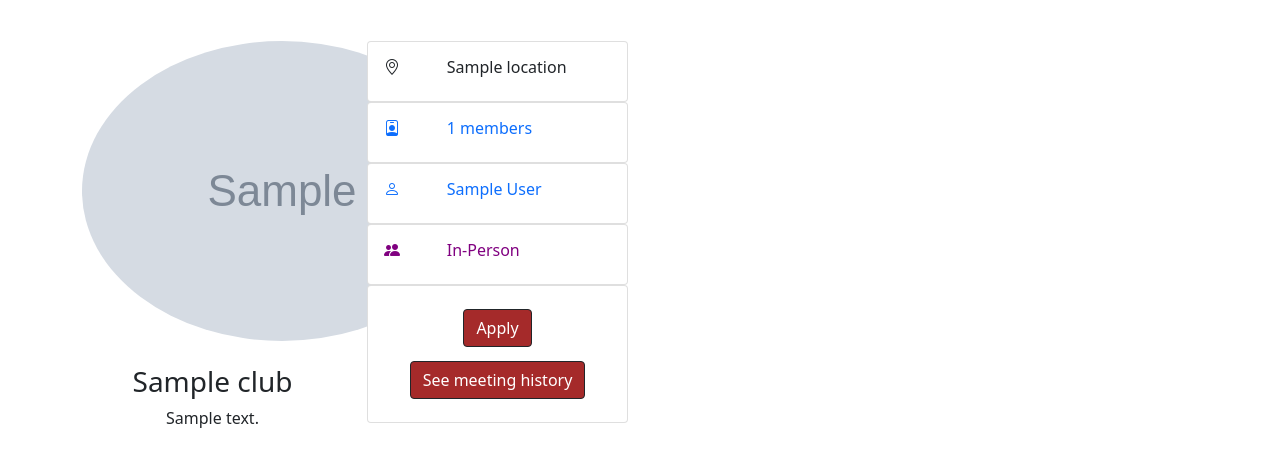
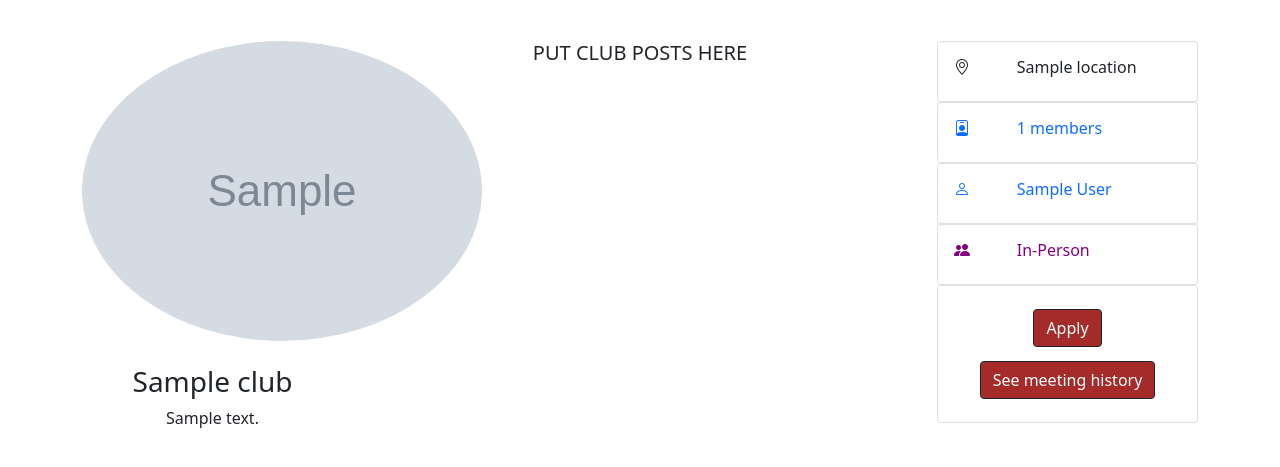
Before and after one commit to Zishan-Rahman/Ctrl_Intelligence, a Django app: template bookclub/templates/club_profile.html in a window 1280 px wide. Shown: the part 59-526 px from the top of the page. Run offline with Django 3.2, Linux system fonts and the light colour scheme; tables that the repository leaves empty hold one stand-in row (values such as "Sample post"); the template is opened without the code that fills it: values that come from a table or form of the project are taken from there, most other values are stand-ins (such as "Sample title", 1, 10 or a date in 2020); grey boxes marked "Sample" are stand-in pictures; some libraries are stand-ins or nearby versions.

Commit message:
update club profile

```diff
--- a/bookclub/templates/club_profile.html
+++ b/bookclub/templates/club_profile.html
@@ -3,11 +3,16 @@
 <div class="container" style="padding-top: 25px">
   <div class="row">
     <div class="col-3 text-center">
-             <img src="{{ club.gravatar }}" alt="Gravatar of {{ club.name }}" class="rounded-circle profile-image" >
+      <img src="{{ club.gravatar }}" alt="Gravatar of {{ club.name }}" class="rounded-circle profile-image">
       <br>
       <br>
       <h3>{{ club.name }}</h3>
       <p>{{ club.description }}</p>
+
+    </div>
+    <div class="col-6 text-center">
+
+      <h5>PUT CLUB POSTS HERE</h5>
 
     </div>
 
@@ -98,12 +103,19 @@
 
           <tr>
             <td class="leave-club">
+
               {% if current_user in club.get_members %}
               <form action="{% url 'leave_club' club.id %}" method="post">
                 {% csrf_token %}
                 <button type="submit" class="btn btn-default" id="leave-button"><span class="btn btn-dark" style="background-color: brown;">Leave {{ club.name }}</button>
               </form>
+              {% elif current_user in club.get_organisers %}
+              <form action="{% url 'leave_club' club.id %}" method="post">
+                {% csrf_token %}
+                <button type="submit" class="btn btn-default" id="leave-button"><span class="btn btn-dark" style="background-color: brown;">Leave {{ club.name }}</button>
+              </form>
               {%endif%}
+
             </td>
           </tr>
 
@@ -118,6 +130,14 @@
                    </td>
                </tr>
 
+          <td class="disband-club">
+              {% if current_user == club.get_owner %}
+              <form action="{% url 'disband_club' club.id %}" method=post>
+                {% csrf_token %}
+                <button type="submit" class="btn btn-default" id="leave-button"><span class="btn btn-dark" style="background-color: brown;">Disband {{ club.name }}</button>
+                </form>
+              {% endif %}
+            </td>
           <tr>
             <td>
 
--- a/system/urls.py
+++ b/system/urls.py
@@ -66,5 +66,5 @@ urlpatterns = [
     path('book_profile/<int:book_id>/rating', book_views.update_ratings, name="update_ratings"),
     path('club_profile/<int:c_pk>/disband', club_views.disband_club, name='disband_club'),
     path('club_profile/<int:club_id>/feed/', feed_views.FeedView.as_view(), name='feed'),
-    path('club_profile/<int:club_id>/new_post', post_views.NewPostView.as_view(), name='new_post')
+    path('club_profile/<int:club_id>/new_post/', post_views.NewPostView.as_view(), name='new_post')
 ]
```
Lines whose indentation alone changed are shown as unchanged.
